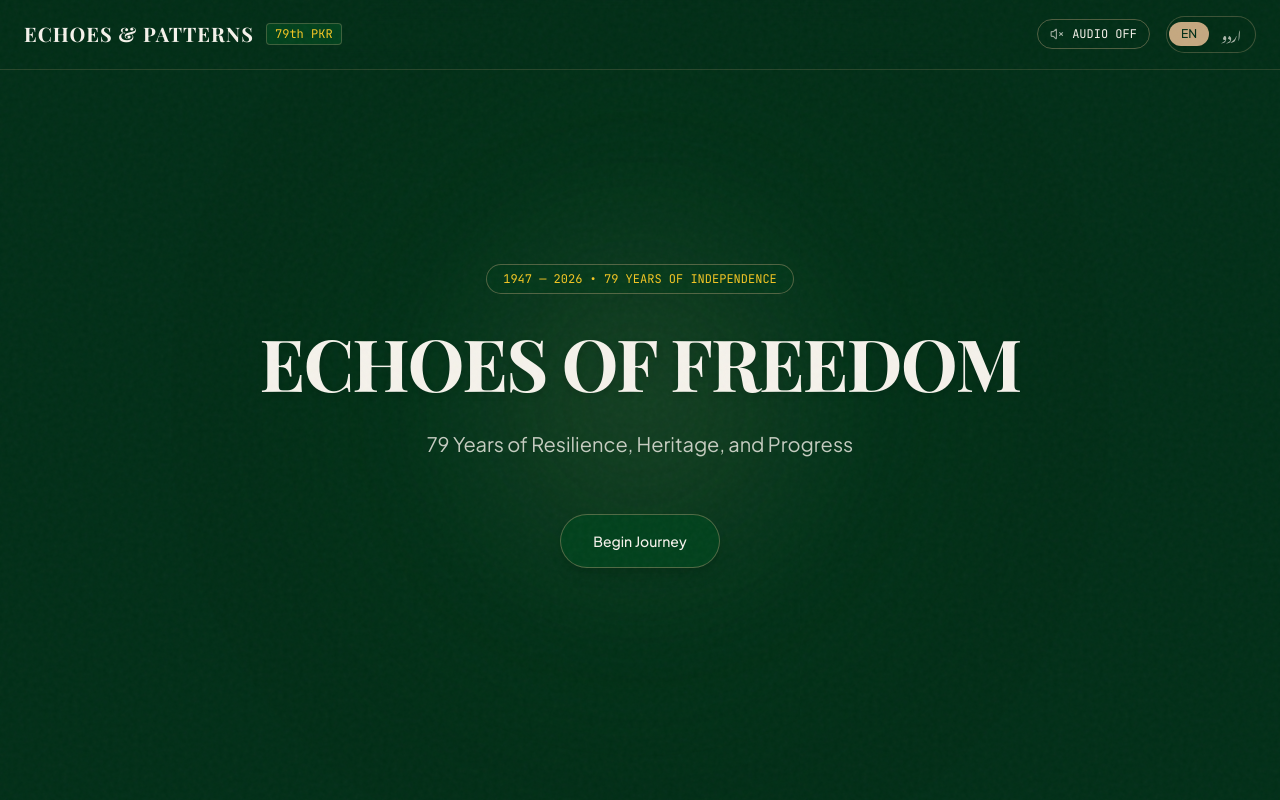
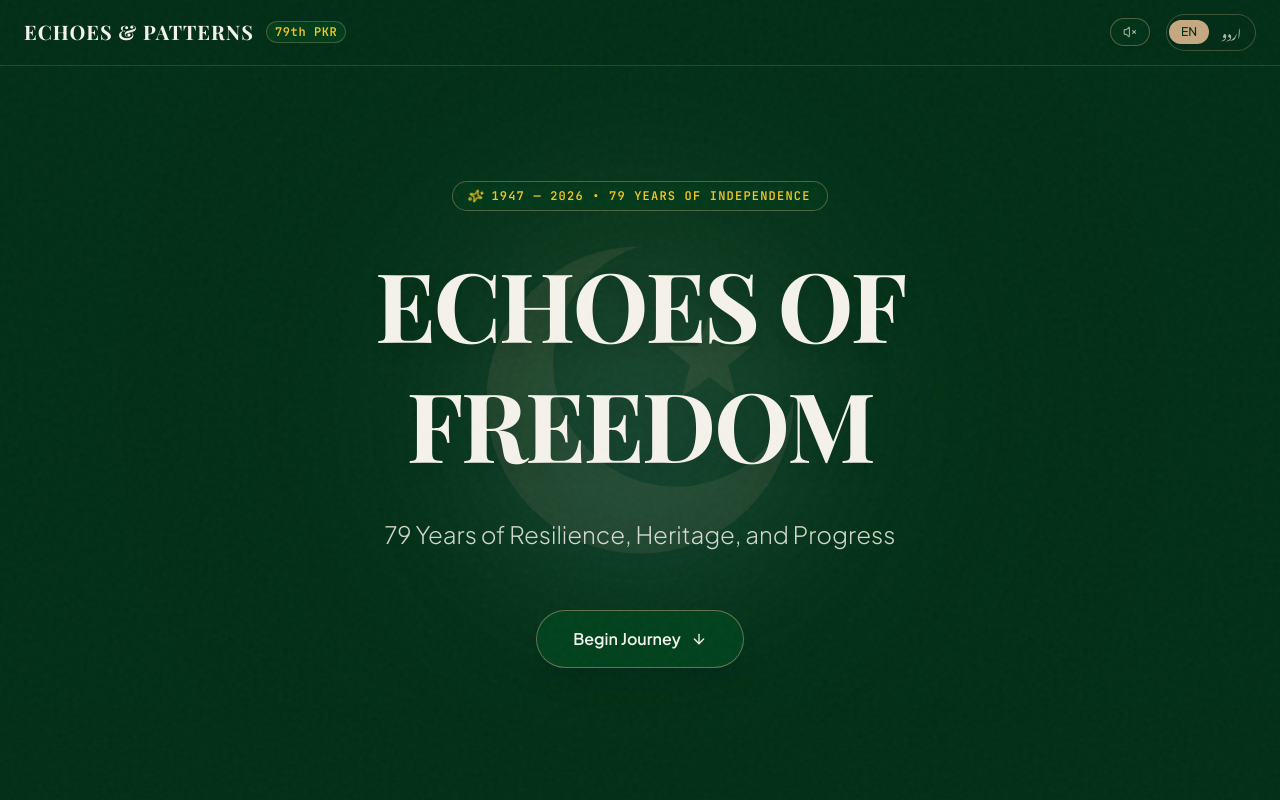
Before and after one commit to MuhammadHassaan06/echoes-and-patterns-79, a Next.js app: page / in a window 1280 px wide. Shown: the top 800 px of the page. Built offline with nearby package versions, Linux system fonts and the light colour scheme; a web font is replaced by a local one.

Commit message:
feat: build Hero and Navbar

```diff
--- a/src/app/page.tsx
+++ b/src/app/page.tsx
@@ -1,7 +1,6 @@
 'use client';
 
-import React, { useState } from 'react';
-import { Language } from '@/types/i18n';
+import React from 'react';
 import Navbar from '@/components/layout/Navbar';
 import Footer from '@/components/layout/Footer';
 import Hero from '@/components/sections/Hero';
@@ -9,21 +8,22 @@ import GenesisChapter from '@/components/sections/GenesisChapter';
 import TapestryChapter from '@/components/sections/TapestryChapter';
 import MilestonesChapter from '@/components/sections/MilestonesChapter';
 import BadgeCreatorChapter from '@/components/sections/BadgeCreatorChapter';
+import { useTranslation } from '@/hooks/useTranslation';
 
 export default function Home() {
-  const [lang, setLang] = useState<Language>('en');
+  const { language } = useTranslation();
 
   return (
     <div className="min-h-screen bg-emerald-deep text-cream-archival selection:bg-gold-antique selection:text-emerald-deep">
-      <Navbar lang={lang} onLanguageChange={setLang} />
+      <Navbar />
       <main>
-        <Hero lang={lang} />
-        <GenesisChapter lang={lang} />
-        <TapestryChapter lang={lang} />
-        <MilestonesChapter lang={lang} />
-        <BadgeCreatorChapter lang={lang} />
+        <Hero />
+        <GenesisChapter lang={language} />
+        <TapestryChapter lang={language} />
+        <MilestonesChapter lang={language} />
+        <BadgeCreatorChapter lang={language} />
       </main>
-      <Footer lang={lang} />
+      <Footer lang={language} />
     </div>
   );
 }
--- a/src/components/layout/Navbar.tsx
+++ b/src/components/layout/Navbar.tsx
@@ -3,29 +3,32 @@
 import React from 'react';
 import LanguageSwitcher from '../ui/LanguageSwitcher';
 import AudioToggle from '../ui/AudioToggle';
-import { Language } from '@/types/i18n';
+import { useTranslation } from '@/hooks/useTranslation';
 
-interface NavbarProps {
-  lang: Language;
-  onLanguageChange: (lang: Language) => void;
-}
+export default function Navbar() {
+  const { language, setLanguage } = useTranslation();
 
-export default function Navbar({ lang, onLanguageChange }: NavbarProps) {
   return (
-    <header className="fixed top-0 left-0 right-0 z-50 backdrop-blur-md bg-emerald-deep/80 border-b border-gold-antique/20 px-6 py-4 transition-colors">
+    <header className="fixed top-0 left-0 right-0 z-50 backdrop-blur-md bg-emerald-deep/80 border-b border-gold-antique/20 px-4 sm:px-6 py-3.5 transition-all">
       <div className="max-w-7xl mx-auto flex items-center justify-between">
-        <div className="flex items-center gap-3">
-          <span className="text-xl font-bold font-serif text-cream-archival tracking-wider">
-            {lang === 'ur' ? 'صدائے آزادی' : 'ECHOES & PATTERNS'}
+        {/* Brand / Logo */}
+        <div className="flex items-center gap-2.5 sm:gap-3">
+          <span
+            className={`text-lg sm:text-xl font-bold text-cream-archival tracking-wider ${
+              language === 'ur' ? 'font-urdu text-xl sm:text-2xl' : 'font-serif'
+            }`}
+          >
+            {language === 'ur' ? 'صدائے آزادی' : 'ECHOES & PATTERNS'}
           </span>
-          <span className="text-xs font-mono px-2 py-0.5 rounded bg-emerald-vibrant border border-gold-antique/30 text-chamakpatti-yellow">
+          <span className="text-[10px] sm:text-xs font-mono px-2 py-0.5 rounded-full bg-emerald-vibrant/80 border border-gold-antique/30 text-chamakpatti-yellow tracking-wider font-semibold whitespace-nowrap">
             79th PKR
           </span>
         </div>
 
-        <div className="flex items-center gap-4">
+        {/* Action Controls */}
+        <div className="flex items-center gap-2.5 sm:gap-4">
           <AudioToggle />
-          <LanguageSwitcher currentLang={lang} onSelectLang={onLanguageChange} />
+          <LanguageSwitcher currentLang={language} onSelectLang={setLanguage} />
         </div>
       </div>
     </header>
--- a/src/components/sections/Hero.tsx
+++ b/src/components/sections/Hero.tsx
@@ -1,57 +1,107 @@
 'use client';
 
-import React from 'react';
-import { Language } from '@/types/i18n';
-import en from '@/data/i18n/en.json';
-import ur from '@/data/i18n/ur.json';
+import React, { useEffect, useState } from 'react';
+import { useTranslation } from '@/hooks/useTranslation';
+import { Sparkles, ArrowDown } from 'lucide-react';
 
-interface HeroProps {
-  lang: Language;
-}
+export default function Hero() {
+  const { t, language } = useTranslation();
+  const [scrollY, setScrollY] = useState(0);
 
-export default function Hero({ lang }: HeroProps) {
-  const content = lang === 'ur' ? ur.hero : en.hero;
+  useEffect(() => {
+    const handleScroll = () => {
+      setScrollY(window.scrollY);
+    };
+    window.addEventListener('scroll', handleScroll, { passive: true });
+    return () => window.removeEventListener('scroll', handleScroll);
+  }, []);
+
+  // Parallax calculations (hardware accelerated)
+  const glowParallax = scrollY * 0.35;
+  const contentParallax = scrollY * 0.15;
+  const opacityFade = Math.max(0, 1 - scrollY / 600);
 
   return (
-    <section className="relative min-h-screen flex items-center justify-center pt-24 pb-16 px-6 overflow-hidden">
-      {/* Background Radial Glow */}
-      <div className="absolute inset-0 pointer-events-none flex items-center justify-center">
-        <div className="w-[500px] h-[500px] rounded-full bg-emerald-vibrant/40 blur-[120px] animate-pulse" />
-        <div className="absolute w-[300px] h-[300px] rounded-full bg-gold-antique/10 blur-[80px]" />
+    <section className="relative min-h-[90vh] sm:min-h-screen flex items-center justify-center pt-28 pb-16 px-4 sm:px-6 overflow-hidden bg-emerald-deep">
+      {/* Layered CSS Radial Glows + Scroll Parallax */}
+      <div
+        className="absolute inset-0 pointer-events-none flex items-center justify-center overflow-hidden"
+        style={{ transform: `translate3d(0, ${glowParallax}px, 0)` }}
+      >
+        {/* Layer 1: Core Emerald Ambient Glow */}
+        <div className="w-[340px] sm:w-[540px] md:w-[680px] h-[340px] sm:h-[540px] md:h-[680px] rounded-full bg-radial from-emerald-vibrant/60 via-emerald-vibrant/20 to-transparent blur-[80px] sm:blur-[120px] animate-pulse" />
+
+        {/* Layer 2: Gold Antique Accent Backlight */}
+        <div className="absolute w-[220px] sm:w-[380px] md:w-[480px] h-[220px] sm:h-[380px] md:h-[480px] rounded-full bg-radial from-gold-antique/25 via-gold-antique/5 to-transparent blur-[60px] sm:blur-[90px]" />
+
+        {/* Layer 3: Multani Blue Sub-glow */}
+        <div className="absolute w-[180px] sm:w-[300px] h-[180px] sm:h-[300px] rounded-full bg-radial from-multani-blue/20 to-transparent blur-[70px] translate-y-12" />
+
+        {/* Decorative Crescent & Star Silhouette Glow Motif */}
+        <svg
+          className="absolute w-48 sm:w-80 md:w-96 h-48 sm:h-80 md:h-96 text-gold-antique/10 pointer-events-none"
+          viewBox="0 0 100 100"
+          fill="currentColor"
+        >
+          {/* Crescent */}
+          <path d="M50 10 A40 40 0 1 0 90 50 A32 32 0 1 1 50 10 Z" />
+          {/* Star */}
+          <polygon points="68,28 71,36 79,36 73,41 75,49 68,44 61,49 63,41 57,36 65,36" />
+        </svg>
       </div>
 
-      <div className="relative max-w-4xl mx-auto text-center space-y-8 z-10">
-        <div className="inline-block px-4 py-1.5 rounded-full border border-gold-antique/40 bg-emerald-vibrant/30 backdrop-blur-md text-xs font-mono text-chamakpatti-yellow">
-          1947 — 2026 • 79 YEARS OF INDEPENDENCE
+      {/* Main Hero Content */}
+      <div
+        className="relative max-w-4xl mx-auto text-center space-y-6 sm:space-y-8 z-10"
+        style={{
+          transform: `translate3d(0, ${contentParallax}px, 0)`,
+          opacity: opacityFade,
+        }}
+      >
+        {/* Independence Badge Pill */}
+        <div className="inline-flex items-center gap-2 px-3.5 sm:px-4 py-1.5 rounded-full border border-gold-antique/40 bg-emerald-vibrant/40 backdrop-blur-md text-[11px] sm:text-xs font-mono text-chamakpatti-yellow shadow-inner">
+          <Sparkles className="w-3.5 h-3.5 text-chamakpatti-yellow animate-spin" style={{ animationDuration: '6s' }} />
+          <span className="tracking-widest uppercase font-semibold">
+            1947 — 2026 • 79 YEARS OF INDEPENDENCE
+          </span>
         </div>
 
+        {/* Title */}
         <h1
-          className={`text-5xl md:text-7xl font-bold tracking-tight text-cream-archival drop-shadow-md ${
-            lang === 'ur' ? 'font-urdu leading-tight text-6xl md:text-8xl' : 'font-serif'
+          className={`text-4xl sm:text-6xl md:text-8xl font-bold tracking-tight text-cream-archival drop-shadow-xl ${
+            language === 'ur'
+              ? 'font-urdu leading-[1.6] sm:leading-[1.7] text-5xl sm:text-7xl md:text-8xl'
+              : 'font-serif leading-tight'
           }`}
         >
-          {content.title}
+          {t('hero.title')}
         </h1>
 
+        {/* Subtitle */}
         <p
-          className={`text-lg md:text-xl text-cream-archival/80 max-w-2xl mx-auto ${
-            lang === 'ur' ? 'font-urdu leading-relaxed' : 'font-sans'
+          className={`text-base sm:text-xl md:text-2xl text-cream-archival/85 max-w-2xl mx-auto font-light leading-relaxed ${
+            language === 'ur' ? 'font-urdu leading-[1.8] text-lg sm:text-2xl' : 'font-sans'
           }`}
         >
-          {content.subtitle}
+          {t('hero.subtitle')}
         </p>
 
-        <div className="pt-6">
+        {/* CTA Button */}
+        <div className="pt-4 sm:pt-6">
           <a
             href="#genesis"
-            className="inline-flex items-center gap-2 px-8 py-4 rounded-full bg-emerald-vibrant hover:bg-gold-antique hover:text-emerald-deep text-cream-archival font-medium text-sm border border-gold-antique/40 shadow-lg transition-all duration-300 transform hover:scale-105"
+            className="group relative inline-flex items-center gap-2.5 px-7 sm:px-9 py-3.5 sm:py-4 rounded-full bg-emerald-vibrant hover:bg-gold-antique text-cream-archival hover:text-emerald-deep font-semibold text-sm sm:text-base border border-gold-antique/50 shadow-xl transition-all duration-300 transform hover:scale-105 active:scale-95"
           >
-            <span className={lang === 'ur' ? 'font-urdu text-base' : 'font-sans'}>
-              {content.cta}
+            <span className={language === 'ur' ? 'font-urdu text-lg' : 'font-sans'}>
+              {t('hero.cta')}
             </span>
+            <ArrowDown className="w-4 h-4 transition-transform group-hover:translate-y-1" />
           </a>
         </div>
       </div>
+
+      {/* Decorative Bottom Subtle Gradient Divider */}
+      <div className="absolute bottom-0 left-0 right-0 h-24 bg-gradient-to-t from-emerald-deep via-emerald-deep/80 to-transparent pointer-events-none" />
     </section>
   );
 }
--- a/src/components/ui/AudioToggle.tsx
+++ b/src/components/ui/AudioToggle.tsx
@@ -4,27 +4,27 @@ import React, { useState } from 'react';
 import { Volume2, VolumeX } from 'lucide-react';
 
 export default function AudioToggle() {
-  const [isPlaying, setIsPlaying] = useState(false);
+  const [isPlaying, setIsPlaying] = useState<boolean>(false);
 
   const toggleAudio = () => {
-    setIsPlaying(!isPlaying);
+    setIsPlaying((prev) => !prev);
   };
 
   return (
     <button
       onClick={toggleAudio}
       aria-label={isPlaying ? 'Mute ambient sound' : 'Play ambient sound'}
-      className="flex items-center gap-2 text-xs font-mono px-3 py-1.5 rounded-full border border-gold-antique/40 hover:bg-gold-antique/10 text-cream-archival transition-colors cursor-pointer"
+      className="flex items-center gap-1.5 sm:gap-2 text-[11px] sm:text-xs font-mono px-2.5 sm:px-3 py-1 sm:py-1.5 rounded-full border border-gold-antique/40 hover:border-gold-antique bg-emerald-vibrant/30 hover:bg-gold-antique/10 text-cream-archival transition-all duration-300 cursor-pointer shadow-sm"
     >
       {isPlaying ? (
         <>
           <Volume2 className="w-3.5 h-3.5 text-chamakpatti-yellow animate-pulse" />
-          <span>AUDIO ON</span>
+          <span className="hidden xs:inline tracking-wider">AUDIO ON</span>
         </>
       ) : (
         <>
           <VolumeX className="w-3.5 h-3.5 text-cream-archival/60" />
-          <span>AUDIO OFF</span>
+          <span className="hidden xs:inline tracking-wider text-cream-archival/80">AUDIO OFF</span>
         </>
       )}
     </button>
```
